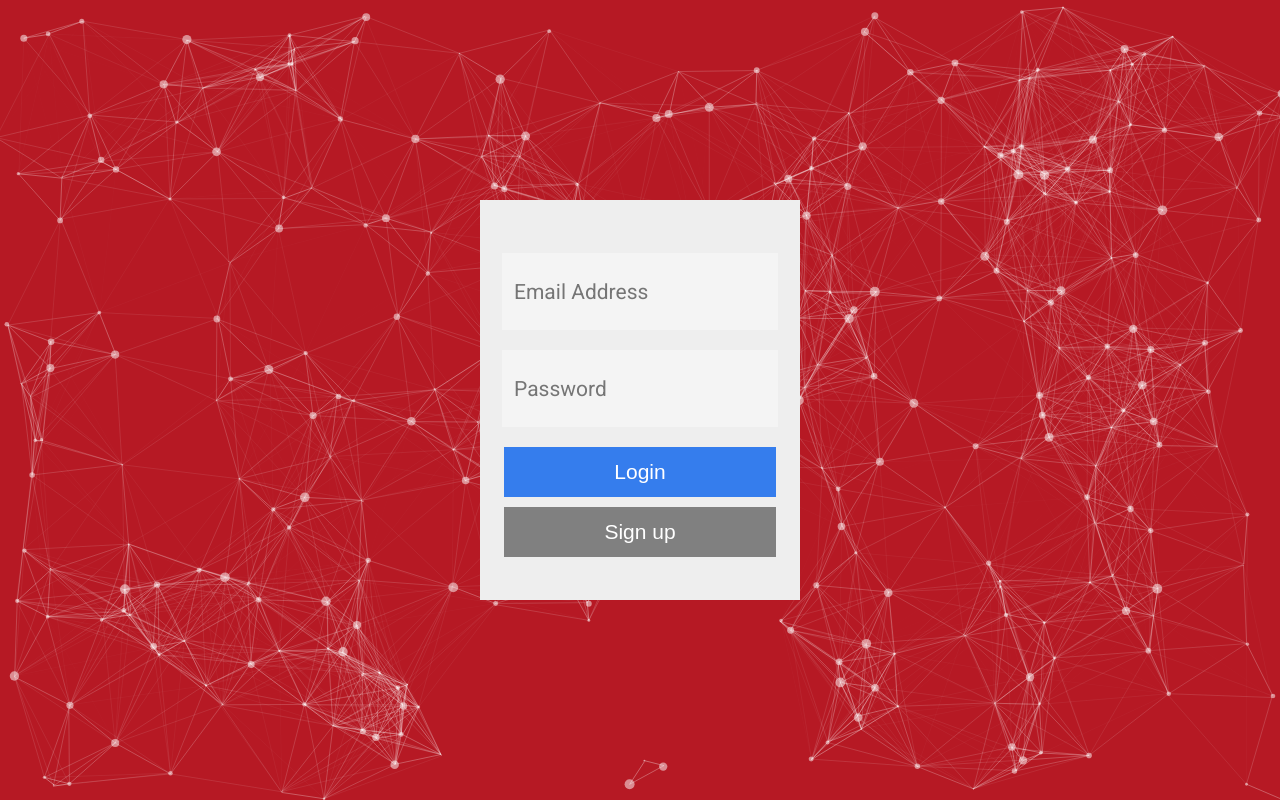
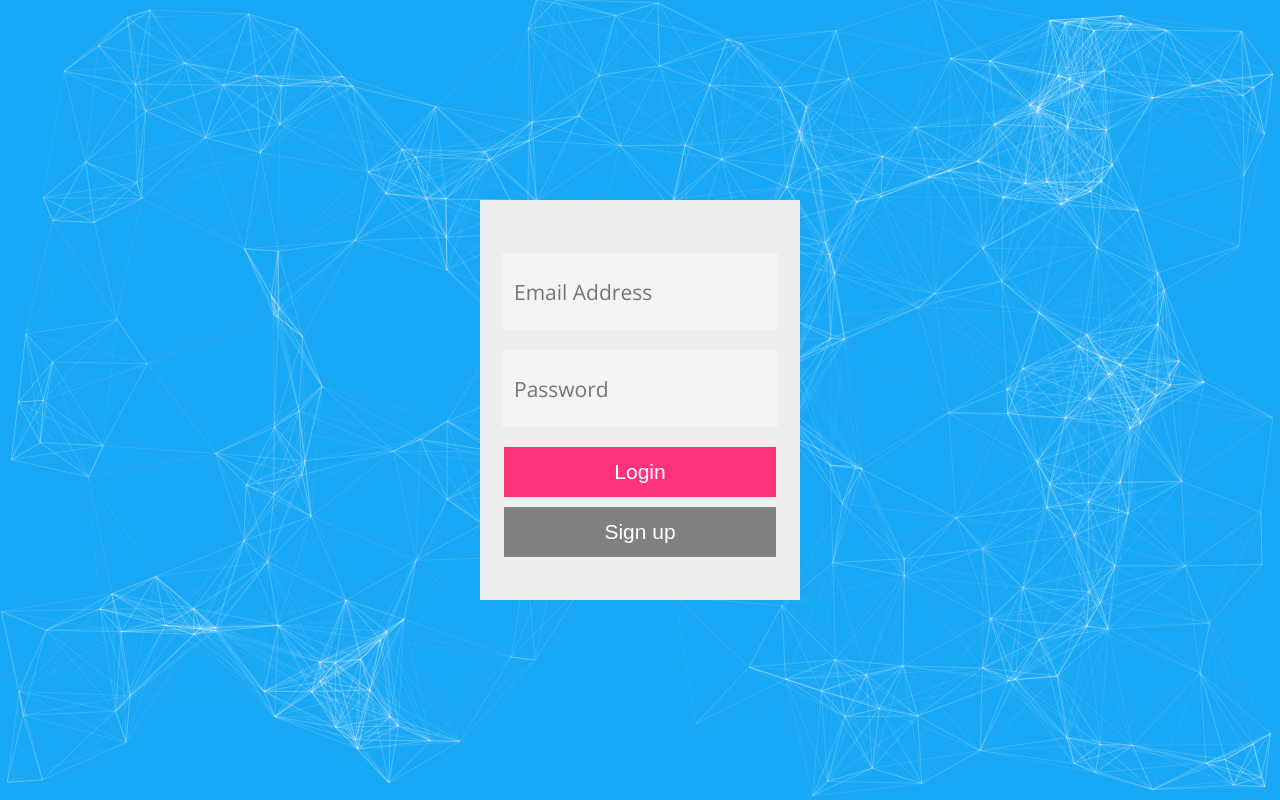
Before and after one commit to sidharthskumar/galleon, a plain HTML site: page index.html in a window 1280 px wide. Drawn offline with nearby package versions, Linux system fonts and the light colour scheme; animation ran at ten frames a second.

Commit message:
Fixed colors

```diff
--- a/css/landing.sass
+++ b/css/landing.sass
@@ -35,7 +35,7 @@
     background-color: #f4f4f4
     border: none
     text-indent: 10px
-    font-family: 'Roboto', sans-serif
+    font-family: 'Open Sans', sans-serif
 
   #login-signup-buttons
     z-index: 9999
@@ -57,10 +57,10 @@
     #login-button
       z-index: 9999
       color: white
-      background-color: #357DED
+      background-color: #FF327C
 
       &:hover
-        background-color: darken(#357DED, 10%)
+        background-color: darken(#FF327C, 10%)
 
     #signup-button
       z-index: 9999
--- a/css/particles.sass
+++ b/css/particles.sass
@@ -16,7 +16,7 @@ canvas
 #particles-js
   width: 100%
   height: 100%
-  background-color: #b61924
+  background-color: darken(#7BCDF9,20%)
   background-image: url('')
   background-size: cover
   background-position: 50% 50%
--- a/index.html
+++ b/index.html
@@ -2,10 +2,10 @@
 <html lang="en">
 <head>
   <meta charset="utf-8">
-  <title>App Name</title>
+  <title>Galleon</title>
   <meta name="viewport" content="width=device-width, initial-scale=1.0, minimum-scale=1.0, maximum-scale=1.0, user-scalable=no">
   <!-- Font -->
-  <link href="https://fonts.googleapis.com/css?family=Roboto" rel="stylesheet">
+  <link href="https://fonts.googleapis.com/css?family=Open+Sans" rel="stylesheet">
   <!-- HTMl5 Reset -->
   <link rel="stylesheet" href="css/reset.css">
   <!-- Particles Styles -->
@@ -28,8 +28,6 @@
   <!-- Custom Landing Page Script -->
   <script src="landing.js"></script>
 
-
-
 </head>
 
 <body>
--- a/js/particles-config.js
+++ b/js/particles-config.js
@@ -26,7 +26,7 @@ particlesJS('particles-js',
         "value": "#ffffff"
       },
       "shape": {
-        "type": "circle",
+        "type": "none",
         "stroke": {
           "width": 0,
           "color": "#000000"
@@ -69,7 +69,7 @@ particlesJS('particles-js',
       },
       "move": {
         "enable": true,
-        "speed": 6,
+        "speed": 1,
         "direction": "none",
         "random": false,
         "straight": false,
@@ -85,7 +85,7 @@ particlesJS('particles-js',
       "detect_on": "canvas",
       "events": {
         "onhover": {
-          "enable": true,
+          "enable": false,
           "mode": "repulse"
         },
         "onclick": {
@@ -122,7 +122,7 @@ particlesJS('particles-js',
     "retina_detect": true,
     "config_demo": {
       "hide_card": false,
-      "background_color": "#b61924",
+      "background_color": "#FF9832",
       "background_image": "",
       "background_position": "50% 50%",
       "background_repeat": "no-repeat",
```
Also changed, not shown: dashboard.html (+2 -1 lines), css/landing.css, css/particles.css.
